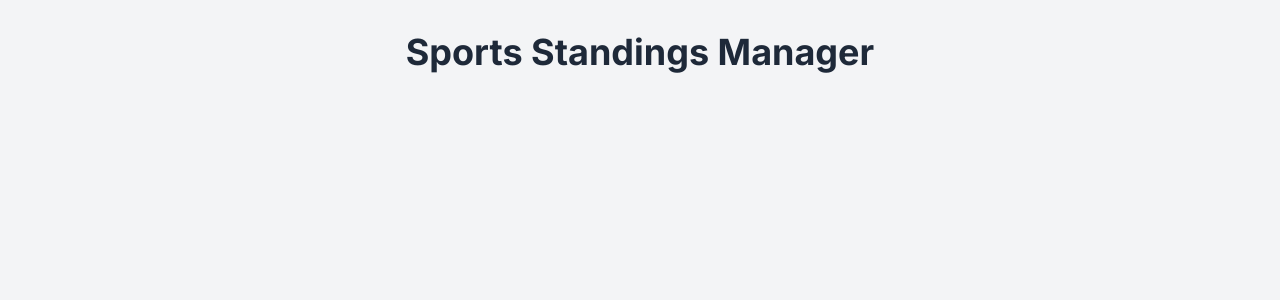
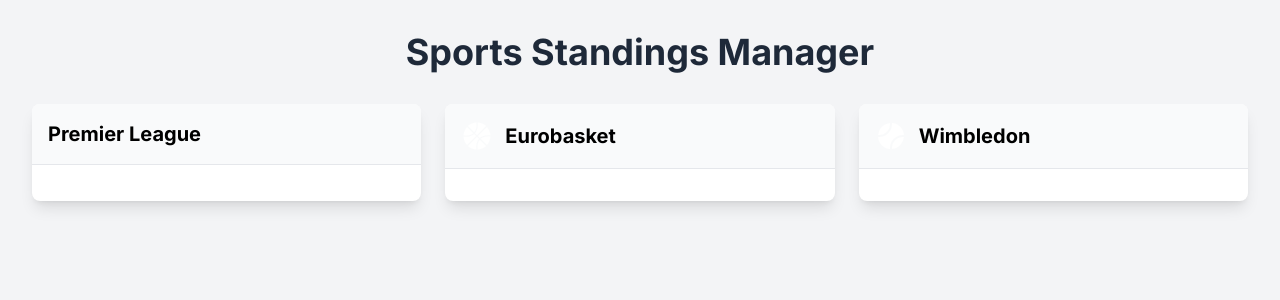
Before and after one commit to ABendaravicius/test-reactjs-kickertech, a React (Vite) app: page / in a window 1280 px wide. Shown: the top 300 px of the page. Built offline with nearby package versions, Linux system fonts and the light colour scheme; a web font is replaced by a local one.

Commit message:
icons, first components, placeholder TournamentTableCard component

```diff
--- a/src/App.tsx
+++ b/src/App.tsx
@@ -1,3 +1,5 @@
+import { TournamentTableCard } from "@/components";
+
 function App() {
   return (
     <div className="min-h-screen bg-gray-100 p-8">
@@ -5,6 +7,14 @@
         <h1 className="text-4xl font-bold text-center mb-8 text-gray-800">
           Sports Standings Manager
         </h1>
+
+        <div className="grid grid-cols-1 md:grid-cols-3 gap-6">
+          <TournamentTableCard tableName="Premier League" />
+
+          <TournamentTableCard tableName="Eurobasket" iconName="basketball" />
+
+          <TournamentTableCard tableName="Wimbledon" iconName="tennis" />
+        </div>
       </div>
     </div>
   );
--- /dev/null
+++ b/src/components/atoms/Button.tsx
@@ -0,0 +1,20 @@
+import type { ReactNode } from "react";
+
+interface ButtonProps {
+  onClick?: () => void;
+  children: ReactNode;
+  className?: string;
+}
+
+function Button({ onClick, children, className = "" }: ButtonProps) {
+  return (
+    <button
+      onClick={onClick}
+      className={`px-4 py-2 rounded-md transition-colors duration-200 ${className}`}
+    >
+      {children}
+    </button>
+  );
+}
+
+export default Button;
--- /dev/null
+++ b/src/components/atoms/Icon.tsx
@@ -0,0 +1,25 @@
+interface IconProps {
+  name?: string;
+  className?: string;
+  size?: number;
+}
+
+function Icon({ name, className = "", size = 24 }: IconProps) {
+  if (!name) return null;
+
+  return (
+    <img
+      src={`/src/assets/${name}.svg`}
+      alt={`${name} icon`}
+      width={size}
+      height={size}
+      className={className}
+      onError={(e) => {
+        // Hide icon if it fails to load
+        (e.target as HTMLImageElement).style.display = "none";
+      }}
+    />
+  );
+}
+
+export default Icon;
--- /dev/null
+++ b/src/components/index.ts
@@ -0,0 +1,6 @@
+// Atoms
+export { default as Icon } from "./atoms/Icon";
+export { default as Button } from "./atoms/Button";
+
+// Organisms
+export { default as TournamentTableCard } from "./organisms/TournamentTableCard";
--- /dev/null
+++ b/src/components/organisms/TournamentTableCard/Header.tsx
@@ -0,0 +1,18 @@
+import { Icon } from "@/components";
+
+interface HeaderProps {
+  title: string;
+  iconName?: string;
+  className?: string;
+}
+
+function Header({ title, iconName, className = "" }: HeaderProps) {
+  return (
+    <div className={`flex items-center gap-3 p-4 ${className}`}>
+      {iconName && <Icon name={iconName} size={32} className="text-current" />}
+      <h2 className="text-xl font-bold text-current">{title}</h2>
+    </div>
+  );
+}
+
+export default Header;
--- /dev/null
+++ b/src/components/organisms/TournamentTableCard/TournamentTableCard.tsx
@@ -0,0 +1,31 @@
+import type { ReactNode } from "react";
+import Header from "./Header";
+
+interface TournamentTableCardProps {
+  tableName: string;
+  iconName?: string;
+  className?: string;
+  children?: ReactNode;
+}
+
+function TournamentTableCard({
+  tableName,
+  iconName,
+  className = "",
+  children,
+}: TournamentTableCardProps) {
+  return (
+    <div
+      className={`bg-white rounded-lg shadow-lg overflow-hidden ${className}`}
+    >
+      <Header
+        title={tableName}
+        iconName={iconName}
+        className="bg-gray-50 border-b border-gray-200"
+      />
+      <div className="p-4">{children}</div>
+    </div>
+  );
+}
+
+export default TournamentTableCard;
--- /dev/null
+++ b/src/components/organisms/TournamentTableCard/index.ts
@@ -0,0 +1 @@
+export { default } from "./TournamentTableCard";
```
Also changed, not shown: src/assets/basketball.svg (added), src/assets/tennis.svg (added).
